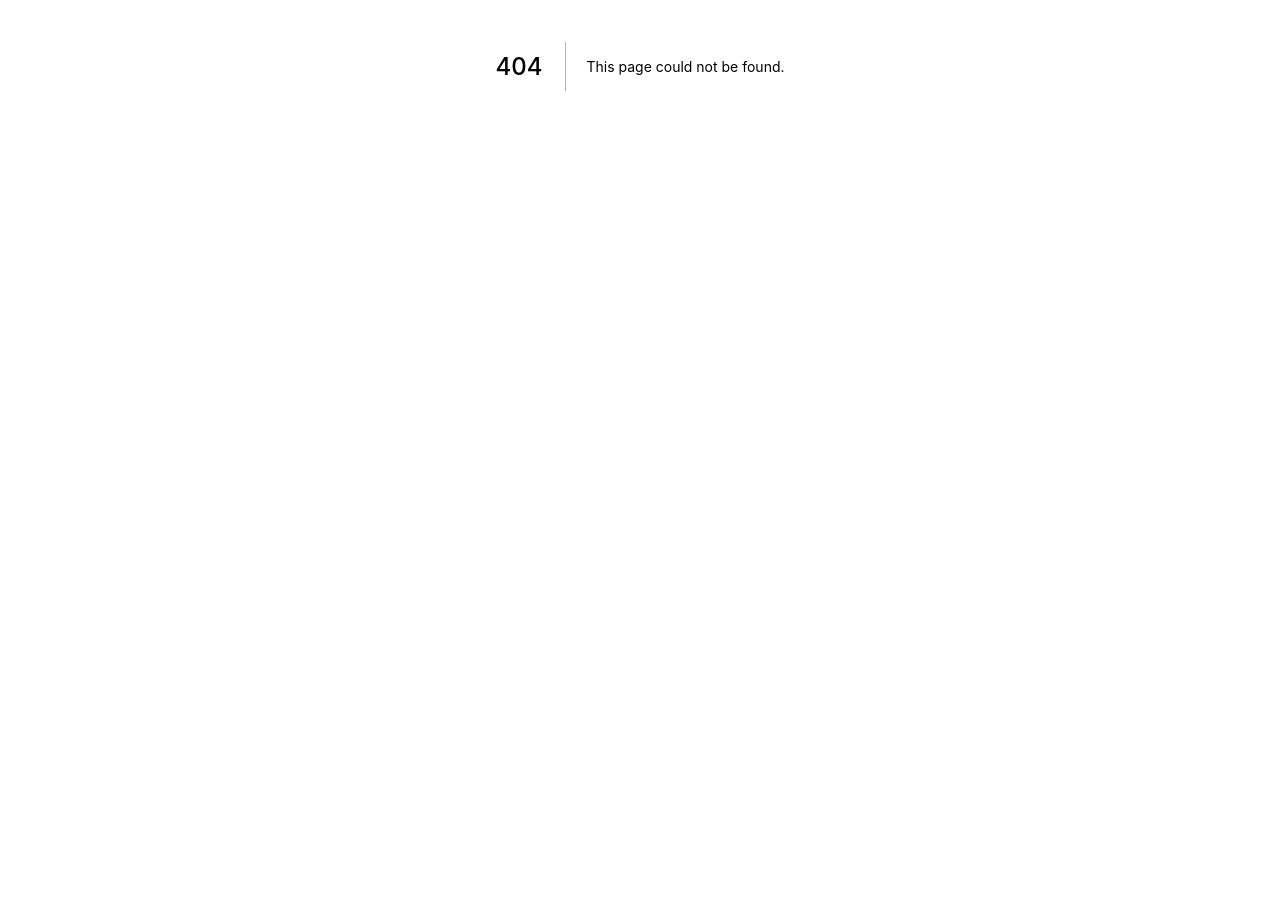
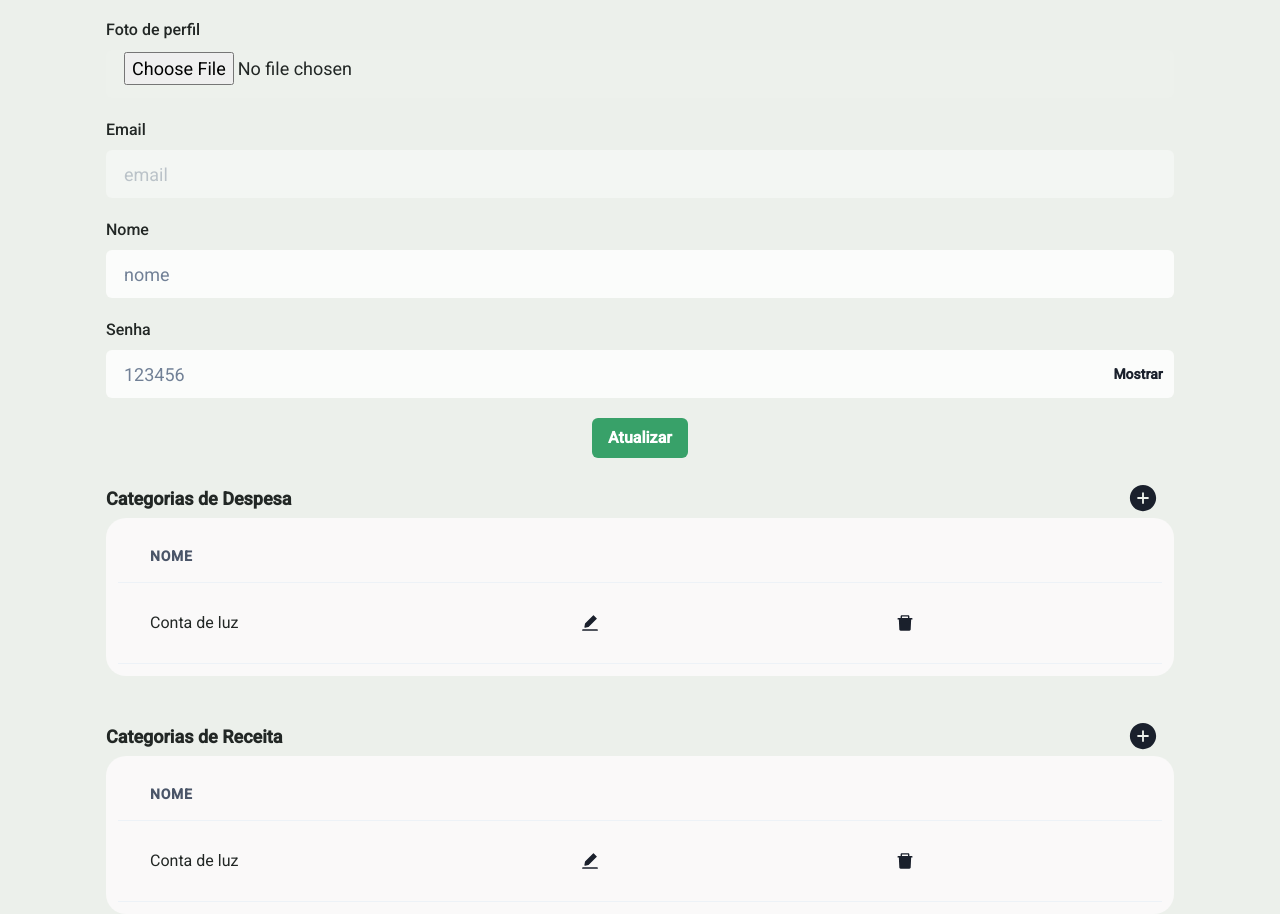
Before and after one commit to SitaGomes/Plus, a Next.js app: page /user in a window 1280 px wide. Before the commit this address had no page. Shown: the part 334-1248 px from the top of the page. Before the commit the page ends 800 px from the top, so only its background shows below. Built offline with nearby package versions, Linux system fonts and the light colour scheme.

Commit message:
feat: user page style

```diff
--- a/package.json
+++ b/package.json
@@ -20,7 +20,7 @@
     "react-dom": "18.2.0",
     "react-hook-form": "^7.34.2",
     "react-hot-toast": "^2.3.0",
-    "react-icons": "^4.4.0",
+    "react-icons": "^4.7.1",
     "uuid": "^9.0.0",
     "yup": "^0.32.11"
   },
--- a/src/components/Menu/DesktopMenu.tsx
+++ b/src/components/Menu/DesktopMenu.tsx
@@ -1,6 +1,5 @@
-import { Avatar, Box, Container, HStack, Image, Text, VStack } from "@chakra-ui/react";
-import { useRouter } from "next/router";
-import { useState } from "react";
+import { Avatar, Box, Container, HStack, Image, Text, VStack, Link as ChakraLink } from "@chakra-ui/react";
+import Link from "next/link";
 import { MenuCard } from "./MenuCard";
 
 interface IDesktopMenu {
@@ -53,11 +52,15 @@ export function DesktopMenu({userName, userEmail, path}: IDesktopMenu){
                             <Text fontSize="sm">{userEmail}</Text>
                         </VStack>
                         <Box>
-                            <Avatar
-                                borderRadius='full'
-                                boxSize='80px'
-                                name={userName}
-                            />
+                            <Link href="/user">
+                                <ChakraLink >
+                                    <Avatar
+                                        borderRadius='full'
+                                        boxSize='80px'
+                                        name={userName}
+                                    />
+                                </ChakraLink>
+                            </Link>
                         </Box>
                     </HStack>
                 </HStack>
--- a/src/components/Menu/MobileMenu.tsx
+++ b/src/components/Menu/MobileMenu.tsx
@@ -1,8 +1,9 @@
-import { Avatar, Box,  Drawer, DrawerBody, DrawerCloseButton, DrawerContent, DrawerOverlay, HStack, Icon, IconButton, Image, Text, VStack } from "@chakra-ui/react";
+import { Link as ChakraLink, Avatar, Box,  Drawer, DrawerBody, DrawerCloseButton, DrawerContent, DrawerOverlay, HStack, Icon, IconButton, Image, Text, VStack } from "@chakra-ui/react";
 import { MenuCard } from "./MenuCard";
 
 import {RiMenuLine} from "react-icons/ri"
 import { useState } from "react";
+import Link from "next/link";
 
 
 interface IMobileMenu {
@@ -46,11 +47,18 @@ export function MobileMenu({userName, userEmail, path}: IMobileMenu){
                         <DrawerBody>
                             <VStack>
                                 <Box>
-                                    <Avatar
-                                        borderRadius='full'
-                                        boxSize='80px'
-                                        name={userName}
-                                    />
+                                    <Link href="/user">
+                                        <ChakraLink>
+
+                                            <Avatar
+                                                borderRadius='full'
+                                                boxSize='80px'
+                                                name={userName}
+                                            />
+
+                                        </ChakraLink>
+
+                                    </Link>
                                 </Box>
 
                                 <VStack align="center" justify="center">
--- a/src/components/SingIn/Input.tsx
+++ b/src/components/SingIn/Input.tsx
@@ -37,7 +37,7 @@ const InputBase: ForwardRefRenderFunction<HTMLInputElement, InputProps> =
                         />
 
                         <InputRightElement width='4.5rem' height="100%">
-                            <Button h='1.75rem' size='sm' onClick={handleClick}>
+                            <Button bg="transparent" h='1.75rem' size='sm' onClick={handleClick}>
                                 {show ? 'Esconder' : 'Mostrar'}
                             </Button>
                         </InputRightElement>
--- a/src/pages/dashboard.tsx
+++ b/src/pages/dashboard.tsx
@@ -1,6 +1,5 @@
 import type { GetServerSideProps, NextPage } from 'next'
 import Head from 'next/head'
-
 
 //* Components
 import { AddTransaction } from '../components/AddTransaction'
--- /dev/null
+++ b/src/pages/user.tsx
@@ -0,0 +1,183 @@
+import { Avatar, Box, Button, Container, Flex, Heading, Table, TableContainer, Tbody, Td, Text, Th, Thead, Tr, VStack } from "@chakra-ui/react";
+import { NextPage } from "next";
+import Head from "next/head";
+import { useEffect, useState } from "react";
+import { Menu } from "../components/Menu";
+import { Input } from "../components/SingIn/Input";
+import { useLocalAuth } from "../hooks/useLocalAuth";
+
+import {AiFillPlusCircle, AiFillDelete, AiFillEdit} from "react-icons/ai"
+
+
+const User: NextPage = () => {
+
+    const {user} = useLocalAuth()
+
+    const [hydrated, setHydrated] = useState(false)
+
+    useEffect(() => {
+        setHydrated(true)
+    }, [setHydrated])
+
+    if(!hydrated) {
+        return null
+    }
+
+    return(
+        <>
+            <Head>
+                <title>Plus | Usuário</title>
+                <meta name="Plus" content="Melhore seu gerenciamento financeiro" />
+
+                {/* Favicon */}
+                <link rel="Plus" href="/favicon.ico" type="image/x-icon" />
+                <link rel="apple-touch-icon" sizes="180x180" href="/apple-touch-icon.png"/>
+                <link rel="icon" type="image/png" sizes="32x32" href="/favicon-32x32.png"/>
+                <link rel="icon" type="image/png" sizes="16x16" href="/favicon-16x16.png"/>
+                <link rel="manifest" href="/site.webmanifest"/>
+                <meta name="viewport" content="initial-scale=1, width=device-width" />
+            </Head>
+
+            <Menu />
+
+            <Container maxW="1100px" display="flex" flexDir="column" alignItems="center" mt={5}>
+
+                <Avatar
+                    borderRadius='full'
+                    boxSize='200px'
+                    src={user.photo_url ? user.photo_url : ""}
+                    name={user.name ? user.name : "unknown"}
+                    mb={5}
+                />
+
+                <VStack w="100%" gap={5} mb={5}>
+
+                    <Input
+                        textAlign="center"
+                        label="Foto de perfil"
+                        name="file"
+                        type="file"
+                        bg="whiteAlpha.50"
+                    />
+
+                    <Input
+                        label="Email"
+                        name="email"
+                        placeholder={user.email ? user.email : "email"}
+                        isDisabled
+                        bg="whiteAlpha.900"
+                    />
+
+                    <Input
+                        label="Nome"
+                        name="name"
+                        placeholder={user.name ? user.name : "nome"}
+                        bg="whiteAlpha.800"
+                    />
+
+                    <Input
+                        label="Senha"
+                        password
+                        name="password"
+                        placeholder="123456"
+                        bg="whiteAlpha.800"
+                    />
+
+                    <Button colorScheme="green">
+                        Atualizar
+                    </Button>
+
+                </VStack>
+
+
+                <Box w="100%" mb={10}>
+
+                    <Flex justifyContent="space-between" alignItems="center">
+                        <Text fontSize="lg" fontWeight="bold">
+                            Categorias de Despesa
+                        </Text>
+                        <Button bg="transparent">
+                            <AiFillPlusCircle size="30px"/>
+                        </Button>
+                    </Flex>
+                    <TableContainer bgColor="brand.white-900" borderRadius="20px" p={3}>
+                        <Table variant='simple' size="lg" >
+                            <Thead>
+                                <Tr>
+                                    <Th>Nome</Th>
+                                    <Th></Th>
+                                    <Th></Th>
+                                </Tr>
+                            </Thead>
+                            <Tbody>
+
+                                <Tr>
+                                    <Td>Conta de luz</Td>
+                                    <Td>
+                                        <Button bg="transparent">
+                                            <AiFillEdit size="20px"/>
+                                        </Button>
+                                    </Td>
+                                    <Td>
+                                        <Button bg="transparent">
+                                            <AiFillDelete size="20px"/>
+                                        </Button>
+                                    </Td>
+                                </Tr>
+
+                            </Tbody>
+                        </Table>
+                    </TableContainer>
+
+                </Box>
+
+
+                <Box w="100%">
+
+                    <Flex justifyContent="space-between" alignItems="center">
+                        <Text fontSize="lg" fontWeight="bold">
+                            Categorias de Receita
+                        </Text>
+                        <Button bg="transparent">
+                            <AiFillPlusCircle size="30px"/>
+                        </Button>
+                    </Flex>
+                    <TableContainer bgColor="brand.white-900" borderRadius="20px" p={3}>
+                        <Table variant='simple' size="lg" >
+                            <Thead>
+                                <Tr>
+                                    <Th>Nome</Th>
+                                    <Th></Th>
+                                    <Th></Th>
+                                </Tr>
+                            </Thead>
+                            <Tbody>
+
+                                <Tr>
+                                    <Td>Conta de luz</Td>
+                                    <Td>
+                                        <Button bg="transparent">
+                                            <AiFillEdit size="20px"/>
+                                        </Button>
+                                    </Td>
+                                    <Td>
+                                        <Button bg="transparent">
+                                            <AiFillDelete size="20px"/>
+                                        </Button>
+                                    </Td>
+                                </Tr>
+
+                            </Tbody>
+                        </Table>
+                    </TableContainer>
+
+                </Box>
+
+            </Container>
+
+        </>
+    )
+}
+
+
+export default User
```
Also changed, not shown: 1 other file (tests, documents, lock files or other folders).
